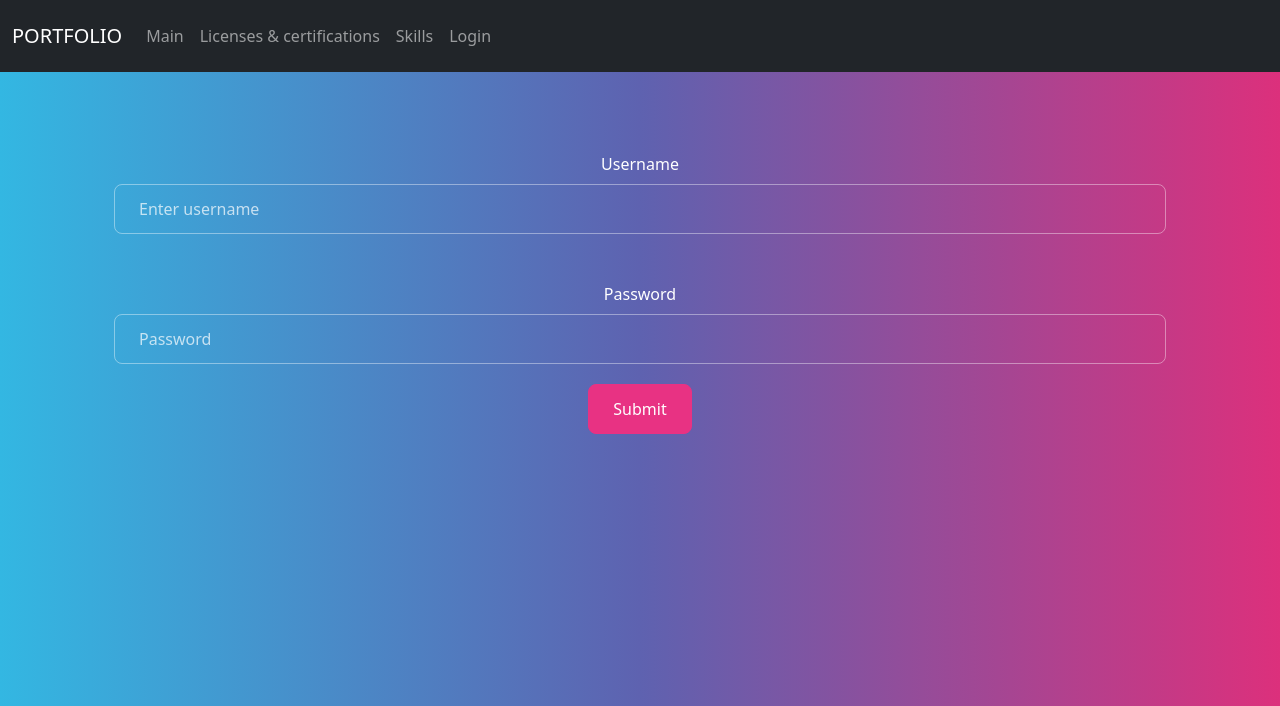
After one commit to duarrrd/Web_in_Python, a Flask app: page /login in a window 1280 px wide. The commit adds this page. Shown: the top 706 px of the page. Run offline with Flask 3, Linux system fonts and the light colour scheme; some libraries are stand-ins or nearby versions.

Commit message:
LAB 4 part2.1 nav in cycle login and info html

```diff
--- /dev/null
+++ b/lab4/app/data.json
@@ -0,0 +1,4 @@
+{
+  "username": "user1",
+  "password": "user1"
+}
--- a/lab4/app/static/css/style.css
+++ b/lab4/app/static/css/style.css
@@ -3,3 +3,6 @@
     border-radius: 400px;
     border: solid white 3px;
 }
+button{
+    margin-top: 20px;
+}
--- a/lab4/app/templates/base.html
+++ b/lab4/app/templates/base.html
@@ -14,6 +14,5 @@
     {% block content %}
         <!-- Content from other pages -->
     {% endblock %}
-    {% include 'footer.html' %}
 </body>
 </html>
--- /dev/null
+++ b/lab4/app/templates/info.html
@@ -0,0 +1,5 @@
+{% extends 'base.html' %}
+{% block title %}INFO{% endblock %}
+{% block content %}
+    <h1>INFO page</h1>
+{% endblock %}
--- /dev/null
+++ b/lab4/app/templates/login.html
@@ -0,0 +1,25 @@
+{% extends 'base.html' %}
+{% block title %}Login{% endblock %}
+{% block content %}
+    <div class="container text-center">
+      <div class="row g-0">
+        <div class="col">
+         <div class="p-3">
+                <form>
+                  <fieldset>
+                    <div class="form-group">
+                      <label for="exampleInputUsername1" class="form-label mt-4">Username</label>
+                      <input type="username" class="form-control" id="exampleInputUsername1" placeholder="Enter username">
+                    </div>
+                    <div class="form-group">
+                      <label for="exampleInputPassword1" class="form-label mt-4">Password</label>
+                      <input type="password" class="form-control" id="exampleInputPassword1" placeholder="Password" autocomplete="off">
+                    </div>
+                    <button type="submit" class="btn btn-primary">Submit</button>
+                  </fieldset>
+                </form>
+             </div>
+        </div>
+      </div>
+    </div>
+{% endblock %}
--- a/lab4/app/templates/nav.html
+++ b/lab4/app/templates/nav.html
@@ -1,3 +1,10 @@
+{% set menu = {
+  "Main": url_for('main'),
+  "Licenses & certifications": url_for('l_and_s'),
+  "Skills": url_for('skills'),
+  "Login": url_for('login')
+} %}
+
 <nav class="navbar navbar-expand-lg bg-dark" data-bs-theme="dark">
   <div class="container-fluid">
     <a class="navbar-brand" href="#">PORTFOLIO</a>
@@ -6,15 +13,11 @@
     </button>
     <div class="collapse navbar-collapse" id="navbarColor02">
       <ul class="navbar-nav me-auto">
+          {% for name, url in menu.items() %}
             <li class="nav-item">
-              <a class="nav-link" href="{{ url_for('main') }}">Main</a>
+              <a class="nav-link" href="{{ url }}">{{ name }}</a>
             </li>
-            <li class="nav-item">
-              <a class="nav-link" href="{{ url_for('l_and_s') }}">Licenses & certifications</a>
-            </li>
-            <li class="nav-item">
-              <a class="nav-link" href="{{ url_for('skills') }}">Skills</a>
-            </li>
+          {% endfor %}
       </ul>
     </div>
   </div>
--- a/lab4/app/views.py
+++ b/lab4/app/views.py
@@ -12,31 +12,25 @@ my_skills = [
 
 @app.route('/')
 def main():
-    OS = os.environ['OS']
-    u_agent = request.user_agent
-    time = datetime.now().strftime("%H:%M")
-    return render_template('main.html', u_agent=u_agent, time=time, OS=OS)
+    return render_template('main.html')
 
 @app.route('/l_and_s')
 def l_and_s():
-    OS = os.environ['OS']
-    u_agent = request.user_agent
-    time = datetime.now().strftime("%H:%M")
-    return render_template('L&S.html', u_agent=u_agent, time=time, OS=OS)
+    return render_template('L&S.html')
 
 @app.route('/skills/<int:id>')
 @app.route('/skills')
 def skills(id=None):
-    OS = os.environ['OS']
-    u_agent = request.user_agent
-    time = datetime.now().strftime("%H:%M")
-
     if id is not None:
         if id > len(my_skills):
             abort(404)
         else:
             index = id - 1
             skill = my_skills[index]
-            return render_template('skill.html', skill=skill, id=id, u_agent=u_agent, time=time, OS=OS)
+            return render_template('skill.html')
     else:
-        return render_template('skills.html', my_skills=my_skills, u_agent=u_agent, time=time, OS=OS)
+        return render_template('skills.html')
+
+@app.route('/login')
+def login():
+    return render_template('login.html')
```
Also changed, not shown: 1 other file. Lines whose indentation alone changed are shown as unchanged.
